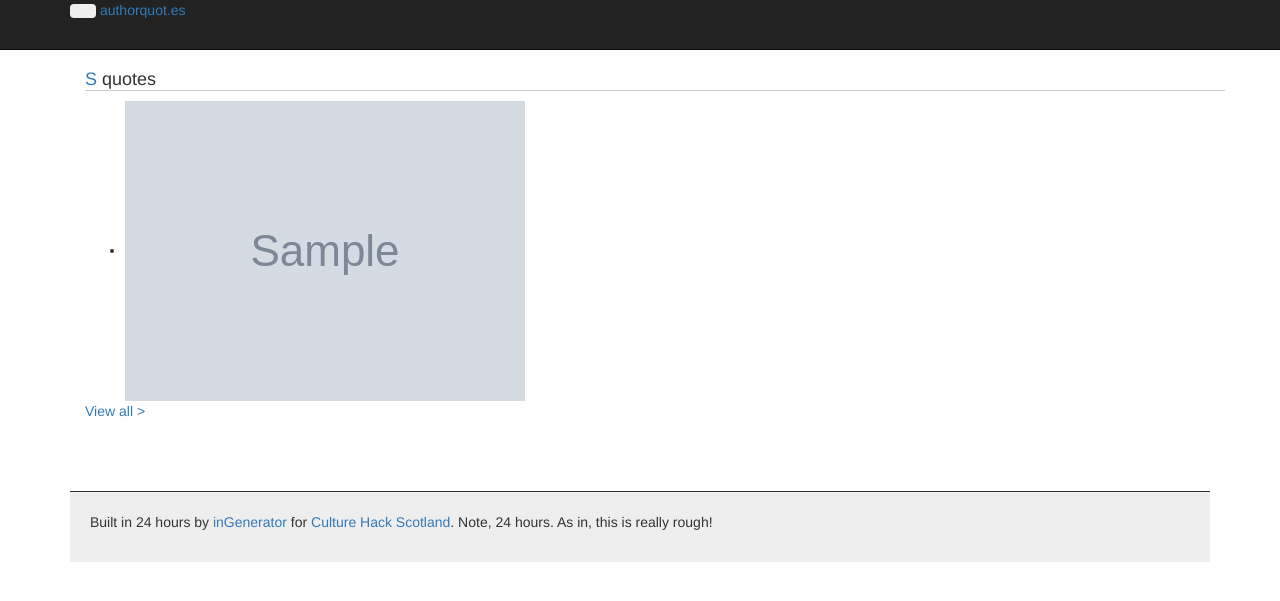
After one commit to ingenerator/authorquot.es, a PHP site: template application/views/categories/list.php in a window 1280 px wide. The commit adds this page. Shown: the top 601 px of the page. Run offline with PHP 8.4, Linux system fonts and the light colour scheme; the template is opened without the code that fills it: most values are stand-ins (such as "Sample title", 1, 10 or a date in 2020); grey boxes marked "Sample" are stand-in pictures; some libraries are stand-ins or nearby versions.

Commit message:
Show tagged quotes on homepage and explorers

```diff
--- /dev/null
+++ b/application/views/categories/list.php
@@ -0,0 +1,37 @@
+<?php
+/**
+ * List of categories with their quotes
+ *
+ * @author    Andrew Coulton <andrew@ingenerator.com>
+ * @copyright 2013 inGenerator Ltd
+ *
+ * @var Model_Quote[][] $category_quotes array of 6 random quotes for each category
+ * @var array 			$category_names array of the category names
+ */
+?>
+<div class="container">
+<?php foreach ($category_quotes as $key => $quotes): ?>
+	<div class="span3 category_sample">
+		<h4 style="border-bottom: 1px solid #ccc;">
+			<a href="/category/<?=$key;?>"><?=$category_names[$key];?></a> quotes
+		</h4>
+		<ul class="thumbnails">
+			<?php foreach ($quotes as $quote):
+				$title = htmlspecialchars($quote->speakers.' : '.$quote->description);
+				?>
+				<li class="span1">
+					<a href="/recording/<?=$quote->recording_id;?>/quote/<?=$quote->id;?>"
+					   title="<?=$title?>"
+					>
+						<img src="<?=$quote->Recording->thumb_url;?>"
+							 alt="<?=$title;?>"
+							 title="><?=$title;?>"
+						>
+					</a>
+				</li>
+			<?php endforeach; ?>
+		</ul>
+		<p><a href="/category/<?=$key;?>">View all &gt;</a></p>
+	</div>
+<?php endforeach; ?>
+</div>
--- a/application/views/home.php
+++ b/application/views/home.php
@@ -4,6 +4,8 @@
  *
  * @author    Andrew Coulton <andrew@ingenerator.com>
  * @copyright 2013 inGenerator Ltd
+ *
+ * @var string $category_preview a preview of quotes from each categroy
  */
 
 ?>
@@ -22,3 +24,5 @@
 	<a class="btn btn-large btn-primary" href="/recordings">View all recordings</a>
   </p>
 </div>
+
+<?=$category_preview;?>
--- a/application/views/templates/default.php
+++ b/application/views/templates/default.php
@@ -41,11 +41,12 @@ if ( ! isset($title)) {
         <span class="icon-bar"></span>
         <span class="icon-bar"></span>
       </button>
-      <a class="brand" href="#">authorquot.es</a>
+      <a class="brand" href="/">authorquot.es</a>
       <div class="nav-collapse collapse">
         <ul class="nav">
           <li><a href="/">Home</a></li>
 		  <li><a href="/recordings">Recordings</a></li>
+		  <li><a href="/categories">Quotes</a></li>
         </ul>
       </div><!--/.nav-collapse -->
     </div>
--- a/htdocs/assets/css/authorquotes.css
+++ b/htdocs/assets/css/authorquotes.css
@@ -2,9 +2,19 @@
 /* Padding to push content clear of the nav bar */
 body {
     padding-top:    60px;
-    padding-bottom: 40px;
+}
+
+footer {
+    border-top: 1px solid #333;
+    background-color: #eee;
+    margin-top: 60px;
+    padding: 20px;
 }
 
 div.row.pad-below {
     margin-bottom: 40px;
 }
+
+.category_sample ul.thumbnails {
+    margin-bottom: 0;
+}
```
Also changed, not shown: application/bootstrap.php (+12 -0 lines), application/classes/Controller/Welcome.php (+17 -2 lines), application/classes/Model/Quote.php (+65 -0 lines), application/views/categories/list_quotes.php (added, +39 -0 lines).
